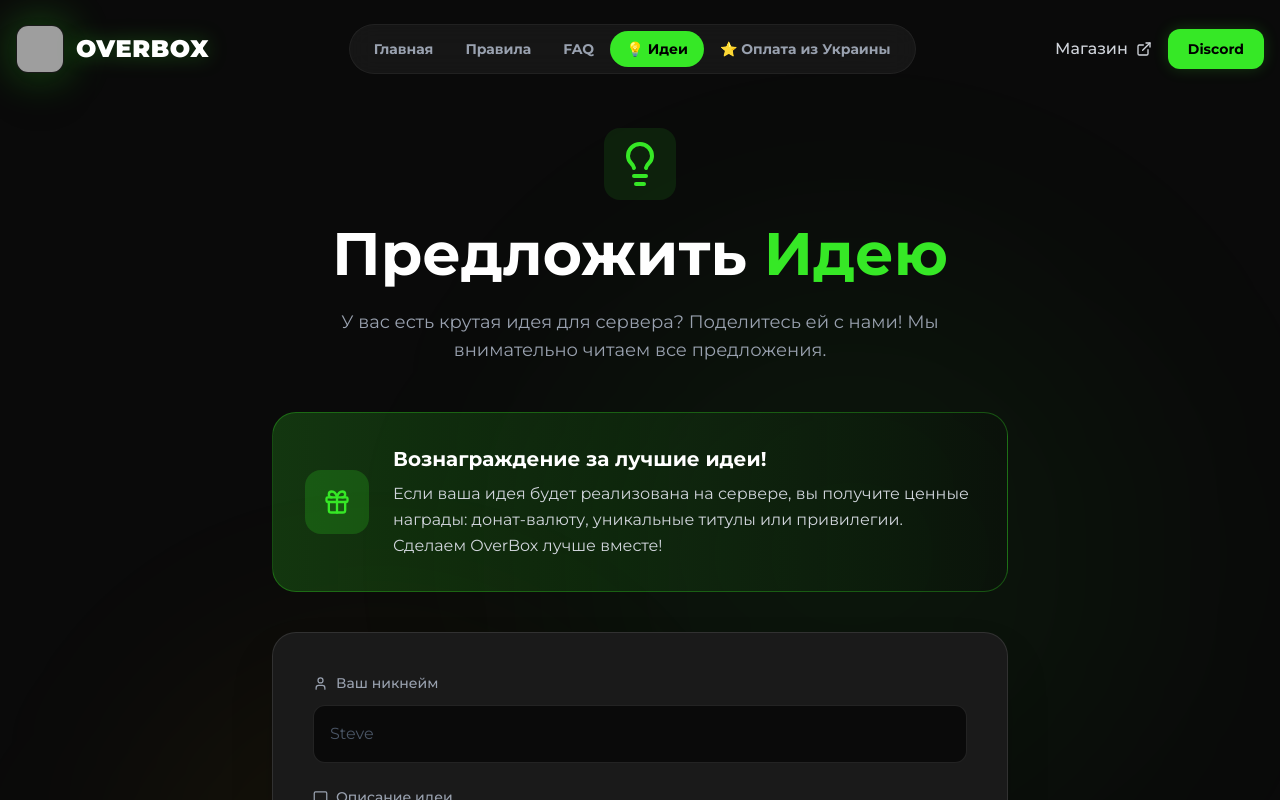
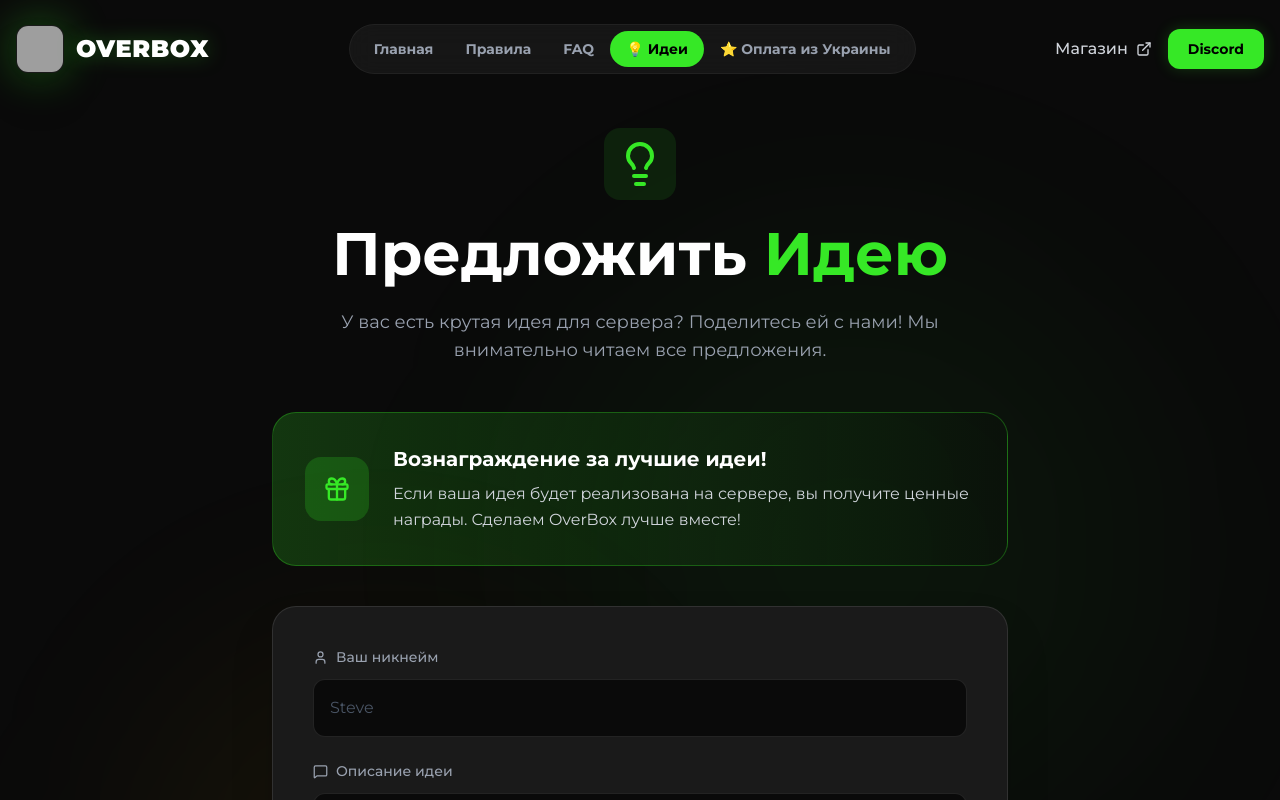
Before and after one commit to etoderk1/overbox, a React (Vite) app: page /ideas in a window 1280 px wide. Shown: the top 800 px of the page. Built offline with nearby package versions, Linux system fonts and the light colour scheme; grey boxes are pictures that could not be loaded.

Commit message:
Update Ideas.tsx

```diff
--- a/src/components/Ideas.tsx
+++ b/src/components/Ideas.tsx
@@ -122,7 +122,7 @@
           <div className="text-center md:text-left">
             <h3 className="text-lg md:text-xl font-bold text-white mb-1 md:mb-2">Вознаграждение за лучшие идеи!</h3>
             <p className="text-gray-300 text-sm md:text-base leading-relaxed">
-              Если ваша идея будет реализована на сервере, вы получите ценные награды: донат-валюту, уникальные титулы или привилегии. Сделаем OverBox лучше вместе!
+              Если ваша идея будет реализована на сервере, вы получите ценные награды. Сделаем OverBox лучше вместе!
             </p>
           </div>
         </motion.div>
@@ -146,7 +146,7 @@
               </div>
               <h3 className="text-2xl md:text-3xl font-bold text-white mb-3 md:mb-4">Спасибо за идею!</h3>
               <p className="text-gray-400 text-base md:text-lg max-w-md mx-auto">
-                Ваше предложение успешно отправлено администрации. Если оно нам понравится, мы свяжемся с вами в игре!
+                Ваше предложение успешно отправлено администрации. Если оно нам понравится, мы выдадим награду вам на сервере!
               </p>
             </motion.div>
           ) : isOnCooldown ? (
```
